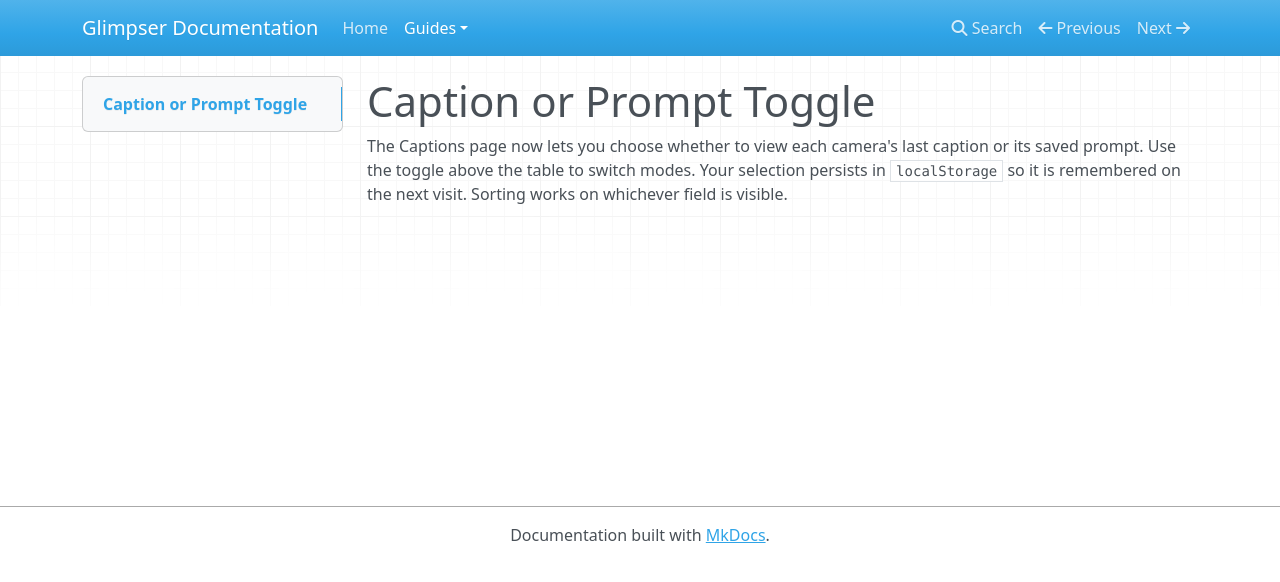
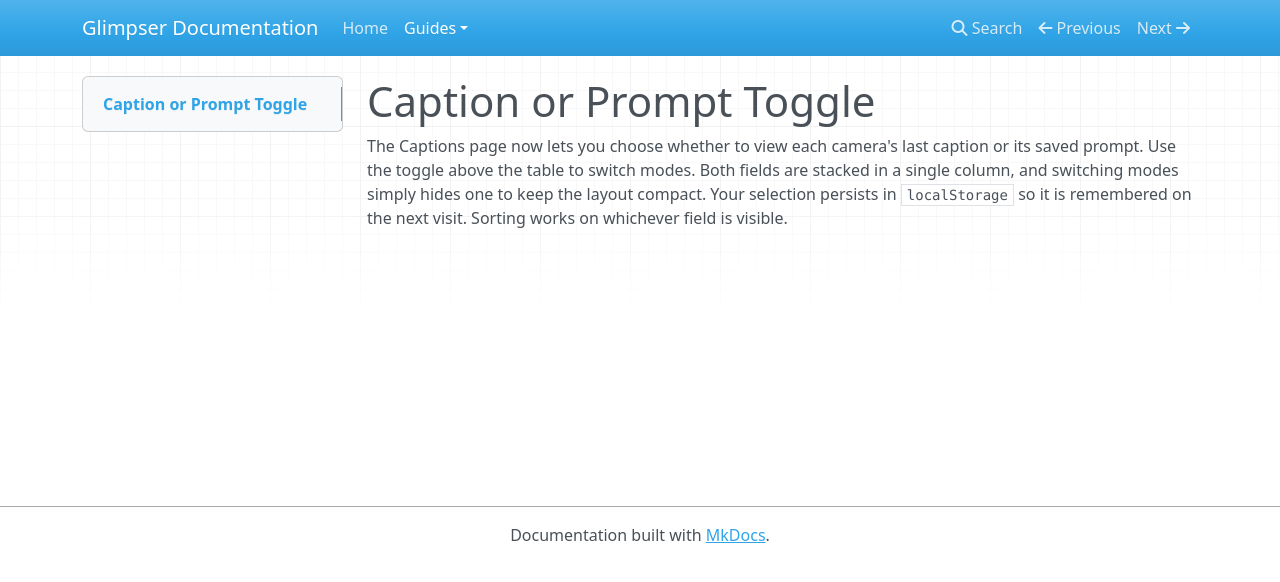
Before and after one commit to KristopherKubicki/glimpser, an MkDocs documentation site: the page built from docs/caption_prompt_toggle.md, in a window 1280 px wide. Shown: the top 582 px of the page. Built offline with MkDocs 1.6.1, drawn with Linux system fonts in a browser that asks for light colours; nearby versions of some CDN libraries.

Commit message:
fix: stack caption prompt view

```diff
--- a/docs/caption_prompt_toggle.md
+++ b/docs/caption_prompt_toggle.md
@@ -1,3 +1,3 @@
 # Caption or Prompt Toggle
 
-The Captions page now lets you choose whether to view each camera's last caption or its saved prompt. Use the toggle above the table to switch modes. Your selection persists in `localStorage` so it is remembered on the next visit. Sorting works on whichever field is visible.
+The Captions page now lets you choose whether to view each camera's last caption or its saved prompt. Use the toggle above the table to switch modes. Both fields are stacked in a single column, and switching modes simply hides one to keep the layout compact. Your selection persists in `localStorage` so it is remembered on the next visit. Sorting works on whichever field is visible.
```
Also changed, not shown: app/static/css/style.css (+1 -12 lines).
